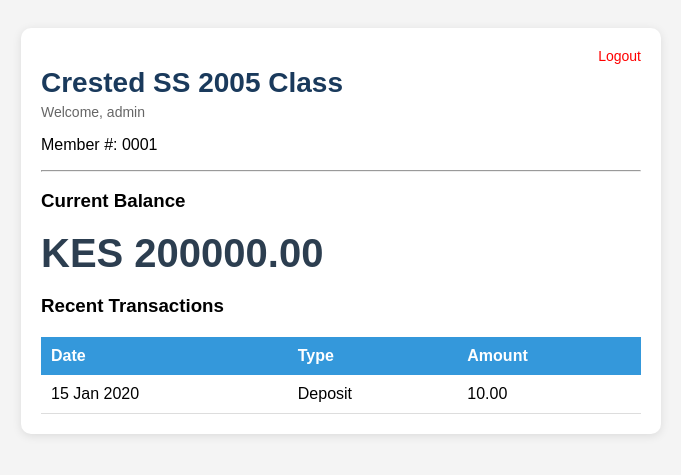
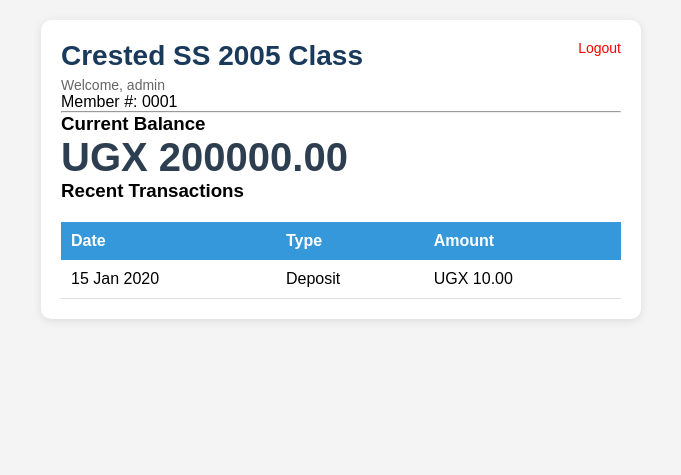
Before and after one commit to samuelcresco/crested-sacco-app, a Django app: page / in a window 1280 px wide. Shown: the top 475 px of the page, without its empty margins (299-980 px from the left). Run offline with Django 5.2, Linux system fonts and the light colour scheme; a user stored in the database is signed in; data comes from the database, SQL or seed files in the repository; tables that the repository leaves empty hold one stand-in row (values such as "Sample post").

Commit message:
Changed currency to UGX and updated views

```diff
--- a/core/views.py
+++ b/core/views.py
@@ -1,3 +1,4 @@
+
 from django.shortcuts import render, redirect
 from django.contrib.auth.decorators import login_required
 from django.contrib.auth.models import User
@@ -26,20 +27,22 @@ def dashboard(request):
             <tr>
                 <td>{t.date_created.strftime('%d %b %Y')}</td>
                 <td>{t.get_transaction_type_display()}</td>
-                <td>{t.amount}</td>
+                <td>UGX {t.amount}</td>
             </tr>
             """
 
         if not transaction_rows:
             transaction_rows = '<tr><td colspan="3">No transactions yet.</td></tr>'
 
-        # Build the FULL HTML page with a GET logout link (no CSRF needed)
+        # Build the FULL HTML page
         html_content = f"""
         <!DOCTYPE html>
         <html>
         <head>
+            <meta name="viewport" content="width=device-width, initial-scale=1.0">
             <title>Crested SS 2005 Class - Dashboard</title>
             <style>
+                * {{ margin: 0; padding: 0; box-sizing: border-box; }}
                 body {{ font-family: Arial, sans-serif; background: #f4f4f4; padding: 20px; }}
                 .card {{ max-width: 600px; margin: auto; background: white; padding: 20px; border-radius: 10px; box-shadow: 0 2px 10px rgba(0,0,0,0.1); }}
                 .brand {{ color: #1a3a5c; margin-bottom: 0; font-size: 28px; }}
@@ -60,7 +63,7 @@ def dashboard(request):
                 <p>Member #: {member.member_number}</p>
                 <hr>
                 <h3>Current Balance</h3>
-                <div class="balance">KES {account.balance}</div>
+                <div class="balance">UGX {account.balance}</div>
 
                 <h3>Recent Transactions</h3>
                 <table>
```
Also changed, not shown: core/templates/registration/login.html (+2 -8 lines).
